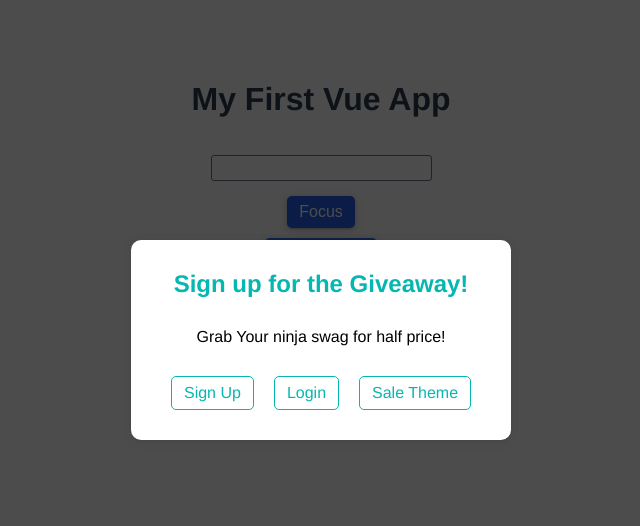
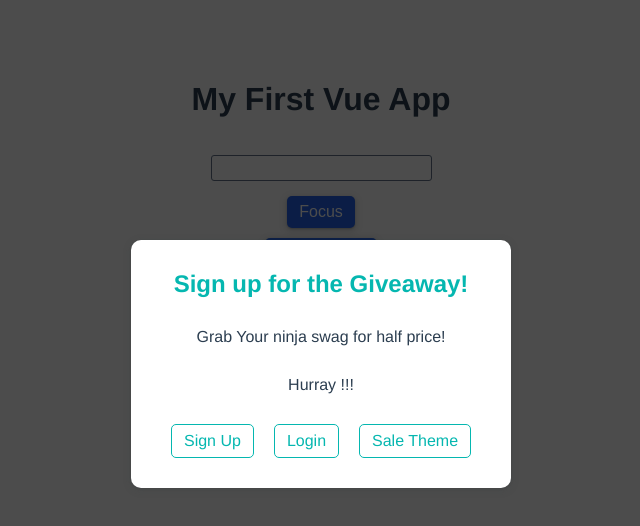
Before and after one commit to TusharKumar7/model-project, a Vue app: page / in a window 1280 px wide. Both pictures are taken after a click on the button "Open Modal". Shown: the top 526 px of the page, without its empty margins (319-959 px from the left). Built offline with nearby package versions, Linux system fonts and the light colour scheme.

Commit message:
computed class added

```diff
--- a/src/App.vue
+++ b/src/App.vue
@@ -15,12 +15,13 @@
   <div class="modal" v-if="showModalComponent">
     <ModalComponent title="Sign up for the Giveaway!" content="Grab Your ninja swag for half price!" :theme="theme"
       @show-modal="showModal">
+      <p :class="[theme === 'sale' && 'sale-content', 'content']">Hurray !!!</p>
       <template #links>
-          <a href="#" :class="[theme === 'sale' ? 'sale-theme-btn' : 'normal-theme-btn', 'signup-button']">Sign
-            Up</a>
-          <a href="#" :class="[theme === 'sale' ? 'sale-theme-btn' : 'normal-theme-btn', 'login-button']">Login</a>
-          <a href="#" :class="[theme === 'sale' ? 'sale-theme-btn' : 'normal-theme-btn', 'theme-btn']"
-            @click="themeHandler()">{{ theme === "sale" ? "Normal Theme" : "Sale Theme" }}</a>
+        <a href="#" :class="[btnThemeSelector, 'signup-button']">Sign Up</a>
+        <a href="#" :class="[btnThemeSelector, 'login-button']">Login</a>
+        <a href="#" :class="[btnThemeSelector, 'theme-btn']" @click="themeHandler()">
+          {{ theme === 'sale' ? 'Normal Theme' : 'Sale Theme' }}
+        </a>
       </template>
     </ModalComponent>
   </div>
@@ -55,7 +56,15 @@ export default {
       this.theme = this.theme === "sale" ? "normal" : "sale";
     },
   },
-};
+  computed: {
+    btnThemeSelector() {
+      return {
+        'sale-theme-btn': this.theme === 'sale',
+        'normal-theme-btn': this.theme !== 'sale',
+      }
+    }
+  },
+}
 </script>
 
 <style>
@@ -106,6 +115,16 @@ a {
     rgba(60, 64, 67, 0.15) 0px 2px 6px 2px;
 }
 
+.content {
+  font-size: 1rem;
+  margin: 0;
+  padding: 0;
+}
+
+.sale-content {
+  color: #fff;
+}
+
 .theme-btn {
   outline: none;
   border: none;
@@ -131,9 +150,9 @@ a {
 }
 
 .sale-theme-btn {
-  color: #EC283A;
+  color: #ec283a;
   background-color: #fff;
-  border: 1px solid #EC283A;
+  border: 1px solid #ec283a;
 }
 
 .btn-container button:hover {
--- a/src/components/ModalComponent.vue
+++ b/src/components/ModalComponent.vue
@@ -1,12 +1,13 @@
 <template>
     <div class="main-container" @click.self="$emit('showModal')">
-        <div :class="[theme === 'sale' ? 'sale-theme-modal' : 'normal-theme-modal']" class="modal-container">
-            <div :class="[theme === 'sale' ? 'sale-theme-title' : 'normal-theme-title']" class="modal-title">
+        <div :class="[theme === 'sale' && 'sale-theme-modal', 'modal-container']">
+            <div :class="[theme === 'sale' && 'sale-theme-title', 'modal-title']">
                 {{ title }}
             </div>
-            <div :class="[theme === 'sale' ? 'sale-theme-content' : 'normal-theme-content']" class="modal-content">
+            <div :class="[theme === 'sale' && 'sale-theme-content', 'modal-content']">
                 {{ content }}
             </div>
+            <slot></slot>
             <div class="modal-links">
                 <slot name="links"></slot>
             </div>
@@ -44,7 +45,7 @@ export default {
     padding: 30px;
     border-radius: 10px;
     gap: 30px;
-    /* background: #fff; */
+    background: #fff;
     box-shadow: rgba(60, 64, 67, 0.3) 0px 1px 2px 0px,
         rgba(60, 64, 67, 0.15) 0px 2px 6px 2px;
     width: 25%;
@@ -57,10 +58,6 @@ export default {
     cursor: default;
 }
 
-.normal-theme-modal {
-    background: #fff;
-}
-
 .sale-theme-modal {
     background: #ec283a;
 }
@@ -68,19 +65,12 @@ export default {
 .modal-title {
     font-size: 1.5rem;
     font-weight: 600;
-}
-
-.normal-theme-title {
     color: #05b7b0;
 }
 
 .sale-theme-content,
 .sale-theme-title {
     color: #fff;
-}
-
-.normal-theme-content {
-    color: #000;
 }
 
 .modal-links {
```
Lines whose indentation alone changed are shown as unchanged.
